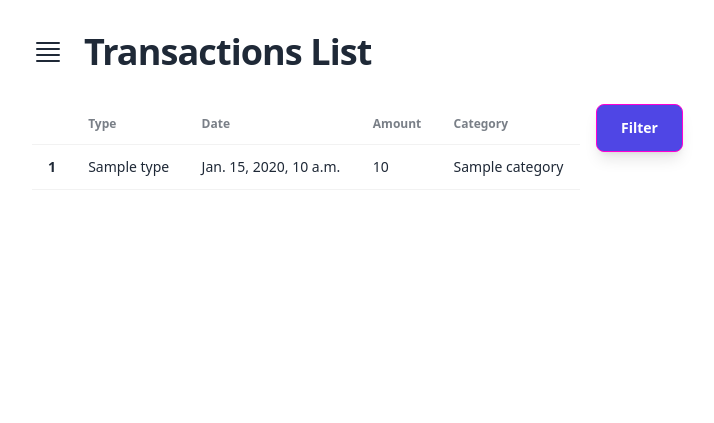
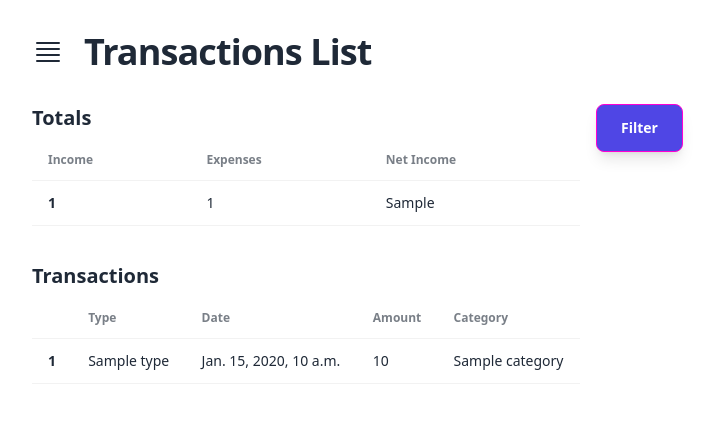
Before and after one commit to MohamedKamaal/MoneyWise, a Django app: template templates/tracker/transactions-list.html in a window 1280 px wide. Shown: the part 80-503 px from the top of the page, without its empty margins (240-954 px from the left). Run offline with Django 5.2, Linux system fonts and the light colour scheme; the template is opened without the code that fills it: most values are stand-ins (such as "Sample title", 1, 10 or a date in 2020); parts of the project's set-up code (start-up, migrations or seed data) failed here and were passed over; some libraries are stand-ins or nearby versions.

Commit message:
add aggregated totals to page

```diff
--- a/templates/partials/transaction-container.html
+++ b/templates/partials/transaction-container.html
@@ -1,8 +1,46 @@
 <div id="transaction-container"
 class="flex flex-col-reverse md:grid md:grid-cols-4 md:gap-4">
-    <div class="col-span-3">
+    <div class="col-span-3 flex flex-col gap-9">
+        <div class="overflow-x-auto">
+            <h2>Totals</h2>
 
             <table class="table table-zebra">
+              <!-- head -->
+              <thead>
+                  <tr>
+                {% if total_income %}
+                  <th>Income</th>
+                {% endif %}
+                {% if total_expenses %}
+                  <th>Expenses</th>
+                {% endif %}
+                {% if total_income and total_expenses %}
+                  <th>Net Income</th>
+                {% endif %}
+                </tr>
+              </thead>
+              <tbody>
+                <!-- row -->
+                <tr>
+                {% if total_income %}
+                  <th>{{total_income}}</th>
+                {% endif %}
+                {% if total_expenses %}
+                  <td>{{total_expenses}}</td>
+                {% endif %}
+                {% if total_income and total_expenses %}
+                  <td>{{net_income}}</td>
+                {% endif %}
+                </tr>
+
+
+
+              </tbody>
+            </table>
+          </div>
+        <div class="overflow-x-auto">
+            <h2>Transactions</h2>
+        <table class="table table-zebra">
                 {% if filter.qs %}
                 <!-- head -->
                 <thead>
@@ -30,6 +68,8 @@ class="flex flex-col-reverse md:grid md:grid-cols-4 md:gap-4">
                 <p>no transactions yet</p>
                 {% endif %}
             </table>
+
+            </div>
             </div>
 
             <div class="col-span-1 justify-end">
--- a/tracker/models.py
+++ b/tracker/models.py
@@ -1,5 +1,6 @@
 from django.db import models
 from django.contrib.auth import get_user_model
+from tracker.managers import TransactionQueryset
 # Create your models here.
 
 User = get_user_model()
@@ -26,7 +27,7 @@ class Transaction(models.Model):
     created = models.DateTimeField()
     category = models.ForeignKey(Category, on_delete=models.SET_NULL, null=True , related_name="transactions")
     user = models.ForeignKey(User, on_delete=models.CASCADE, related_name="transactions")
-
+    objects = TransactionQueryset.as_manager()
     class Meta:
         ordering = ("-created",)
     def __str__(self):
--- a/tracker/views.py
+++ b/tracker/views.py
@@ -10,7 +10,10 @@ from tracker.filters import TransactionFilter
 def transactions_list(request):
     user = request.user
     filter = TransactionFilter(data = request.GET,queryset=Transaction.objects.filter(user=user).select_related("category"))
-    context = {"filter":filter}
+    total_expenses = filter.qs.get_total_expenses()
+    total_income = filter.qs.get_total_income()
+    net_income = total_income - total_expenses
+    context = {"filter":filter, "total_expenses":total_expenses, "total_income":total_income, "net_income":net_income}
     if request.htmx:
         return render(request, "partials/transaction-container.html",context)
     return render(request, "tracker/transactions-list.html",context)
```
Also changed, not shown: tracker/managers.py (added, +20 -0 lines).
